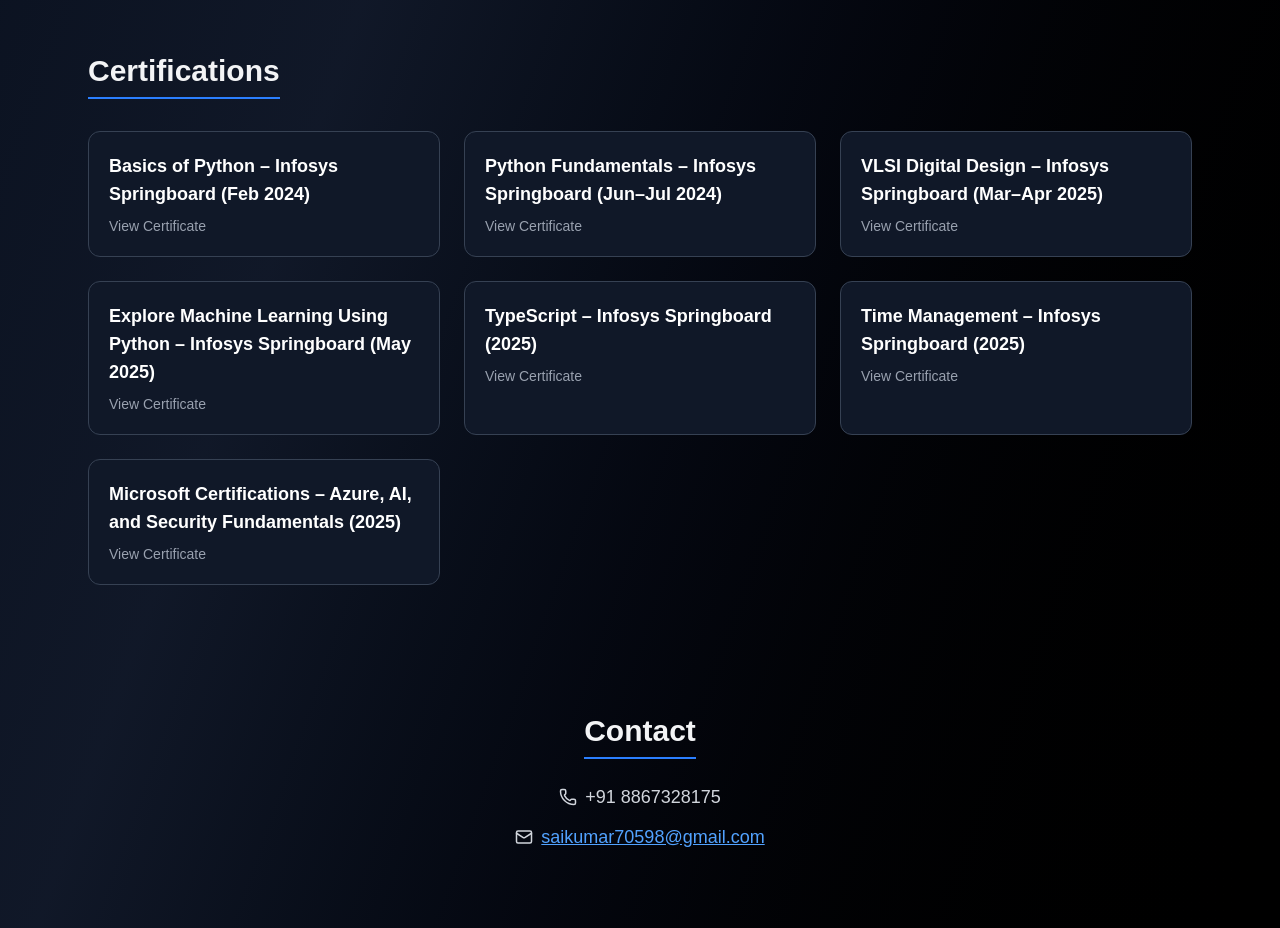
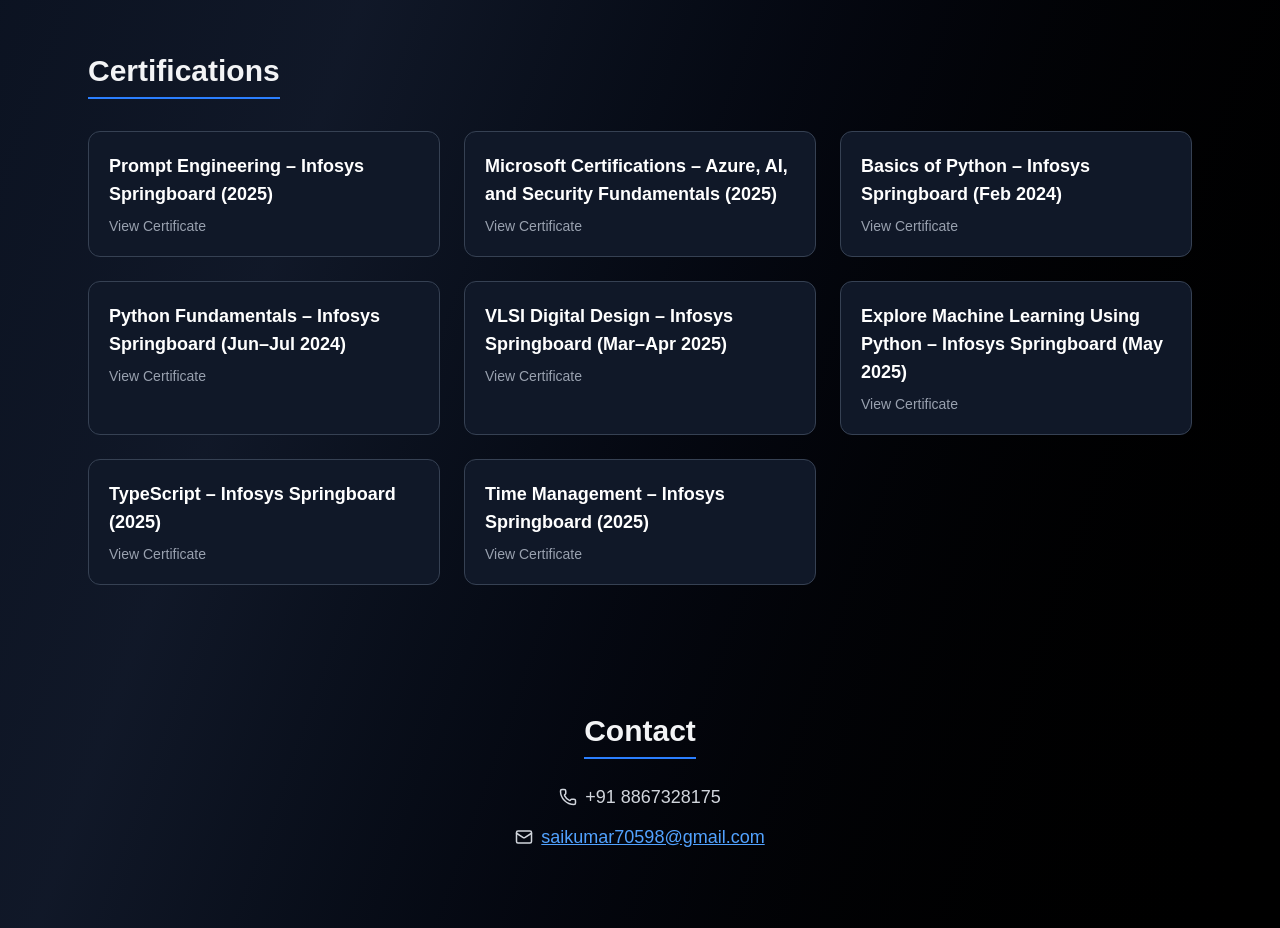
Before and after one commit to g-saikumar21/my-portfolio, a Next.js app: page / in a window 1280 px wide. Shown: the part 2600-3528 px from the top of the page. Built offline with nearby package versions, Linux system fonts and the light colour scheme.

Commit message:
Updated portfolio with Prompt Engineering and reordered certifications

```diff
--- a/app/page.tsx
+++ b/app/page.tsx
@@ -61,17 +61,22 @@
     ],
   };
 
+  // ✅ Certifications (Prompt Engineering + Microsoft first)
   const certifications = [
+    {
+      name: "Prompt Engineering – Infosys Springboard (2025)",
+      file: "/certificates/Prompt_Engineering.pdf",
+    },
+    {
+      name: "Microsoft Certifications – Azure, AI, and Security Fundamentals (2025)",
+      file: "/certificates/Microsoft Azure Learning/Microsoft_Certifications.pdf",
+    },
     { name: "Basics of Python – Infosys Springboard (Feb 2024)", file: "/certificates/Basics of Python.pdf" },
     { name: "Python Fundamentals – Infosys Springboard (Jun–Jul 2024)", file: "/certificates/Python Fundamentals.pdf" },
     { name: "VLSI Digital Design – Infosys Springboard (Mar–Apr 2025)", file: "/certificates/VLSI Digital Design - Chip Design and Verilog Programming.pdf" },
     { name: "Explore Machine Learning Using Python – Infosys Springboard (May 2025)", file: "/certificates/Explore Machine Learning using Python.pdf" },
     { name: "TypeScript – Infosys Springboard (2025)", file: "/certificates/TypeScript.pdf" },
     { name: "Time Management – Infosys Springboard (2025)", file: "/certificates/Time Management.pdf" },
-    {
-      name: "Microsoft Certifications – Azure, AI, and Security Fundamentals (2025)",
-      file: "/certificates/Microsoft Azure Learning/Microsoft_Certifications.pdf",
-    },
   ];
 
   const education = [
```
Also changed, not shown: 1 other file (tests, documents, lock files or other folders).
